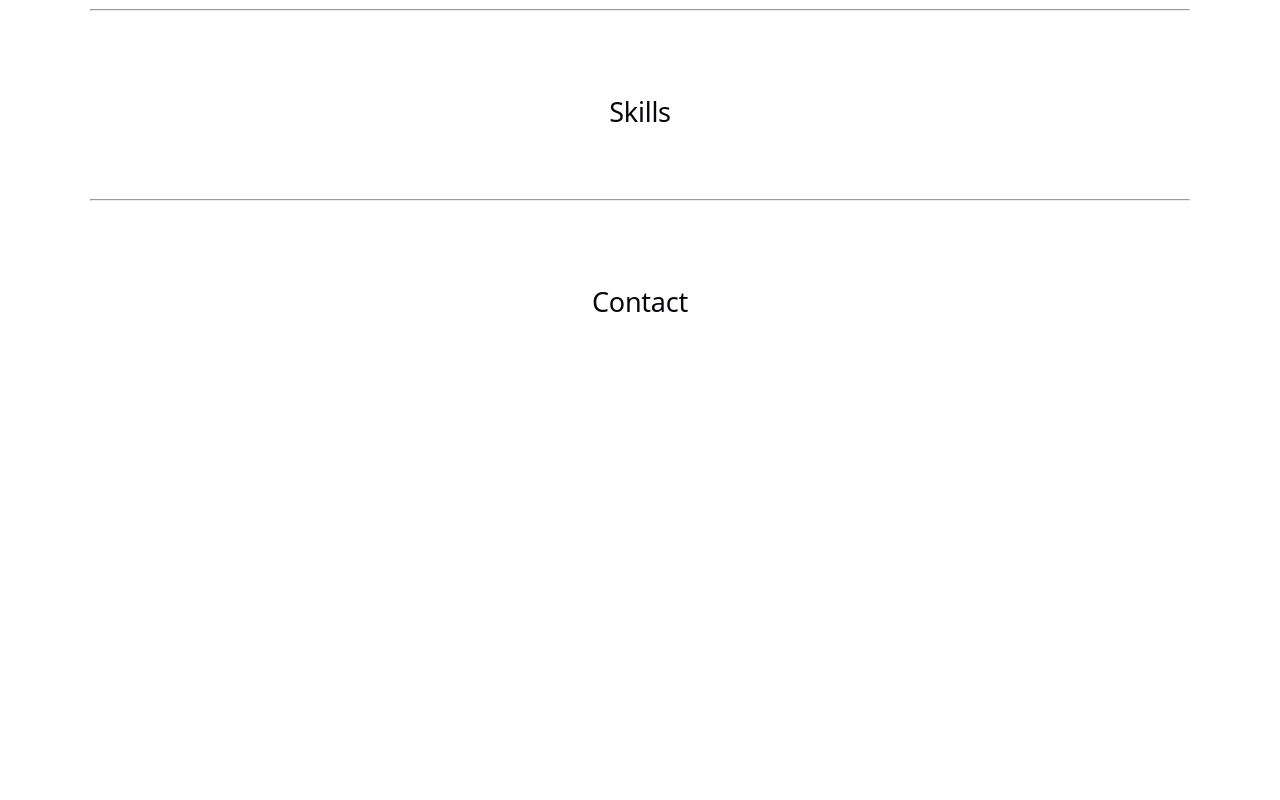
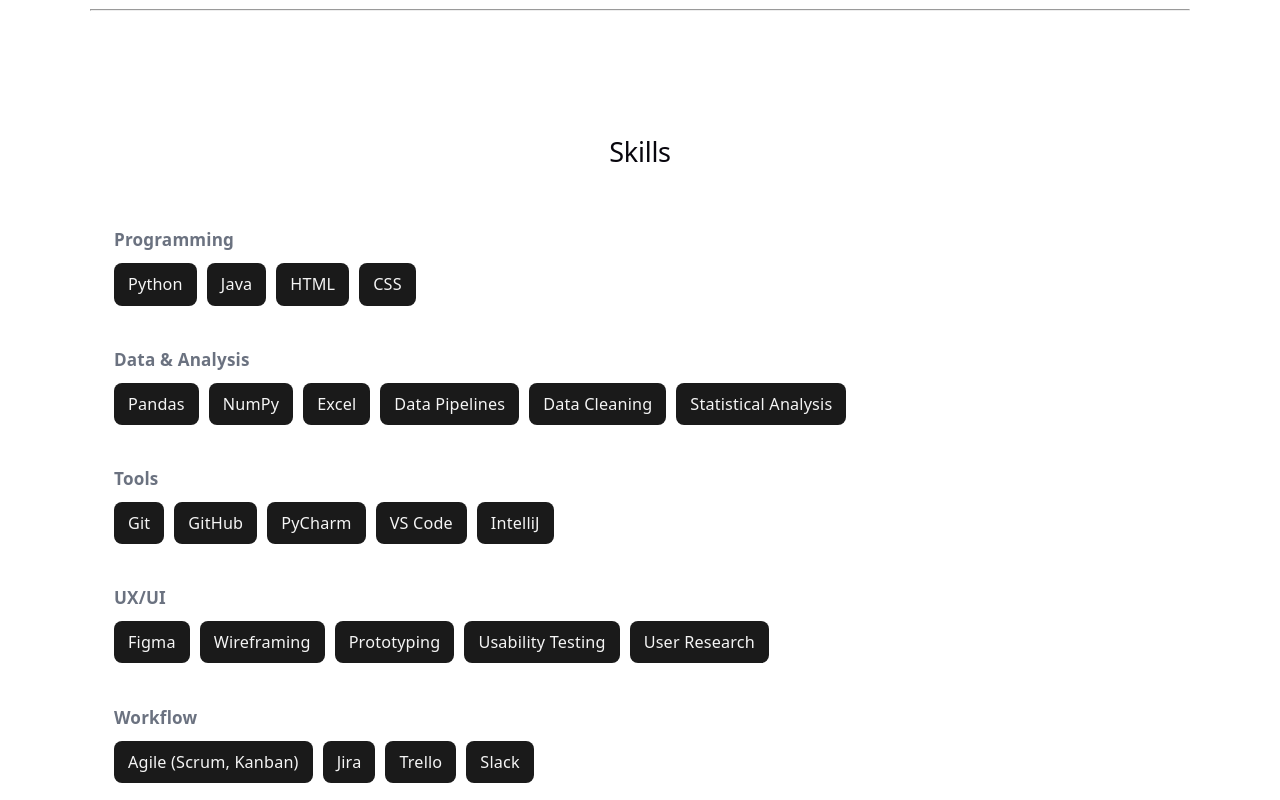
Before and after one commit to kasch890/my-portfolio, a React (Vite) app: page / in a window 1280 px wide. Shown: the part 5300-6100 px from the top of the page. Before the commit the page ends 5716 px from the top, so only its background shows below. Built offline with nearby package versions, Linux system fonts and the light colour scheme.

Commit message:
adding to skills section and added skills styling

```diff
--- a/src/components/SkillsSection.jsx
+++ b/src/components/SkillsSection.jsx
@@ -1,7 +1,60 @@
+import "../styles/Skills.css";
+
+const skillCategories = [
+  {
+    label: "Programming",
+    skills: ["Python", "Java", "HTML", "CSS"],
+  },
+  {
+    label: "Data & Analysis",
+    skills: [
+      "Pandas",
+      "NumPy",
+      "Excel",
+      "Data Pipelines",
+      "Data Cleaning",
+      "Statistical Analysis",
+    ],
+  },
+  {
+    label: "Tools",
+    skills: ["Git", "GitHub", "PyCharm", "VS Code", "IntelliJ"],
+  },
+  {
+    label: "UX/UI",
+    skills: [
+      "Figma",
+      "Wireframing",
+      "Prototyping",
+      "Usability Testing",
+      "User Research",
+    ],
+  },
+  {
+    label: "Workflow",
+    skills: ["Agile (Scrum, Kanban)", "Jira", "Trello", "Slack"],
+  },
+];
+
 function Skills() {
   return (
     <section id="skills">
       <h2>Skills</h2>
+
+      <div className="skills__categories">
+        {skillCategories.map((category) => (
+          <div className="skills__category" key={category.label}>
+            <h3 className="skills__category-label">{category.label}</h3>
+            <ul className="skills__badge-list">
+              {category.skills.map((skill) => (
+                <li className="skills__badge" key={skill}>
+                  {skill}
+                </li>
+              ))}
+            </ul>
+          </div>
+        ))}
+      </div>
     </section>
   );
 }
--- /dev/null
+++ b/src/styles/Skills.css
@@ -0,0 +1,40 @@
+#skills {
+    padding: 40px 24px;
+  }
+
+  #skills h2 {
+    margin-bottom: 24px;
+  }
+
+  .skills__categories {
+    display: flex;
+    flex-direction: column;
+    gap: 24px;
+  }
+
+  .skills__category-label {
+    font-size: 0.95rem;
+    font-weight: 600;
+    color: #6b7280; /* muted gray, like "Featured" / "Languages" in your reference */
+    margin-bottom: 10px;
+    text-transform: none;
+  }
+
+  .skills__badge-list {
+    display: flex;
+    flex-wrap: wrap;
+    gap: 10px;
+    list-style: none;
+    padding: 0;
+    margin: 0;
+  }
+
+  .skills__badge {
+    background-color: #1a1a1a;
+    color: #f5f5f5;
+    padding: 8px 14px;
+    border-radius: 8px;
+    font-size: 0.9rem;
+    font-weight: 500;
+    white-space: nowrap;
+  }
```
Lines whose indentation alone changed are shown as unchanged.
